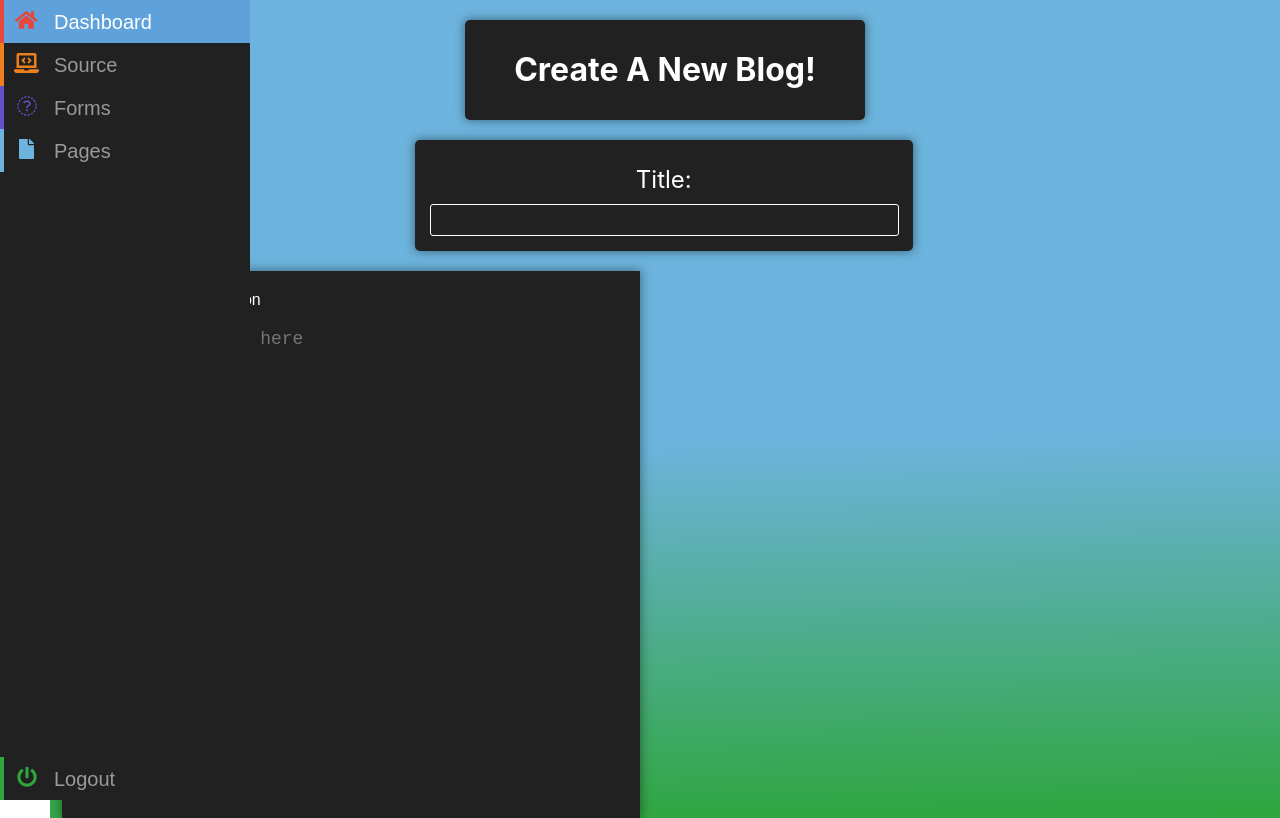
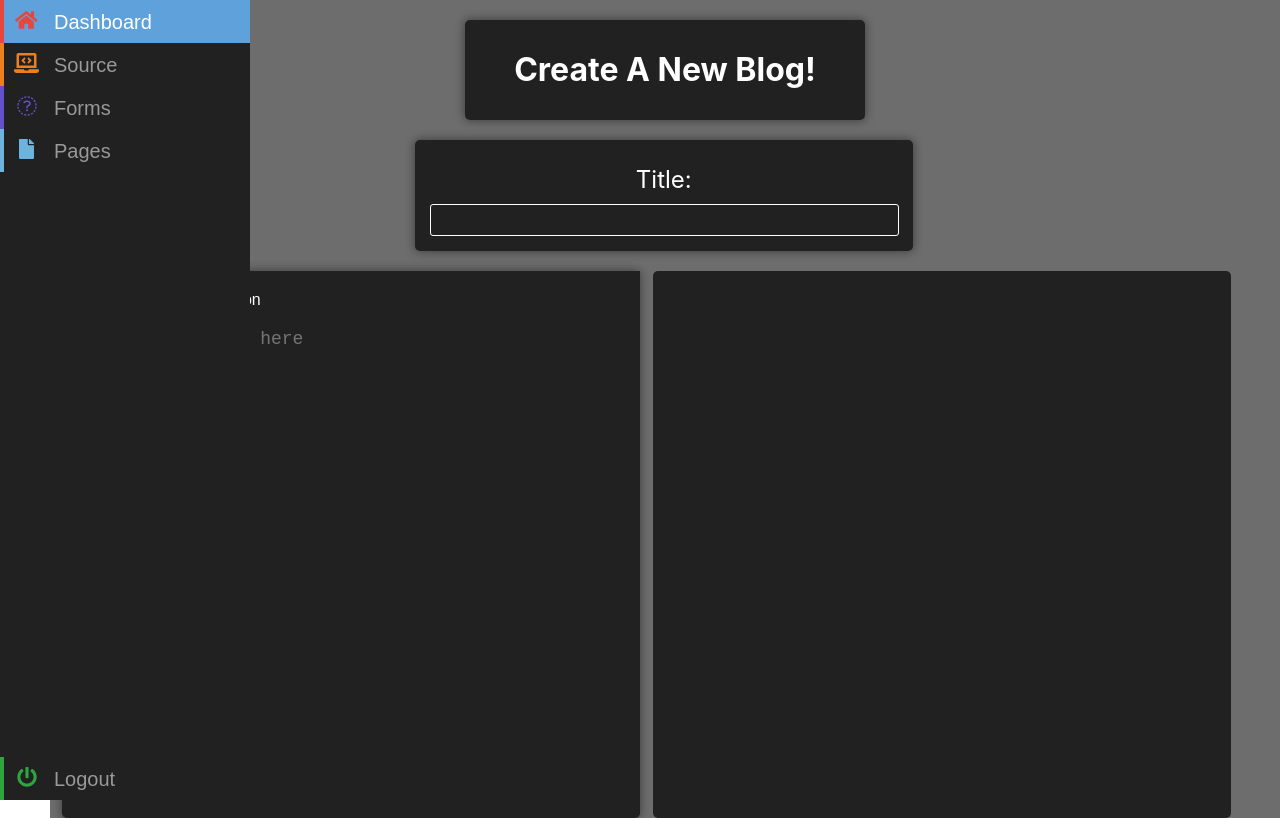
Before and after one commit to ArizonaMangoJuice/los-sabores-de-mi-tierra, a React (Create React App) app: page /dashboard/pages in a window 1280 px wide. Built offline with nearby package versions, Linux system fonts and the light colour scheme.

Commit message:
added text are to write the blog body

```diff
--- a/src/components/PageBody/PageBody.css
+++ b/src/components/PageBody/PageBody.css
@@ -1,6 +1,7 @@
 .page-body{
     width: 47%;
     margin-left: 1%;
+    border-radius: 5px;
 }
 
 .pages-text-area{
--- a/src/components/Pages/Pages.css
+++ b/src/components/Pages/Pages.css
@@ -1,8 +1,8 @@
 .dashboard-container{
     min-height: 100vh;
     margin: 0 0 0 50px ;
-    /* background-color: #f2f2f2; */
-    background: linear-gradient(179deg, #6CB4DD 54%, #2FA53D 100%) no-repeat 50% 50% / 100% 100%;
+    background-color: #6d6d6d;
+    /* background: linear-gradient(179deg, #6CB4DD 54%, #2FA53D 100%) no-repeat 50% 50% / 100% 100%; */
 
     color: black;
 }
--- a/src/components/Pages/Pages.js
+++ b/src/components/Pages/Pages.js
@@ -15,6 +15,9 @@ export default class Pages extends React.Component{
                 <PageTitleInput />
                 <div className='main-page '>
                     <PageBody />
+                    <div className='page-body page-settings main-color'>
+
+                    </div>
                 </div>
             </div>
         )
```
